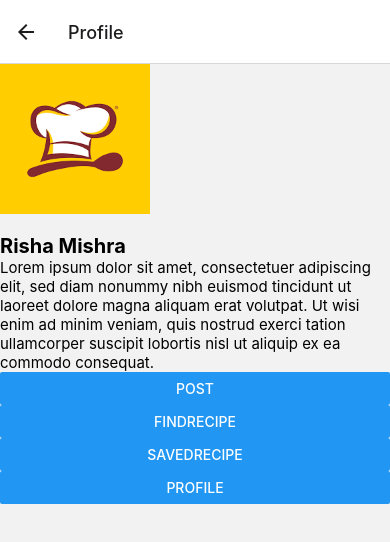
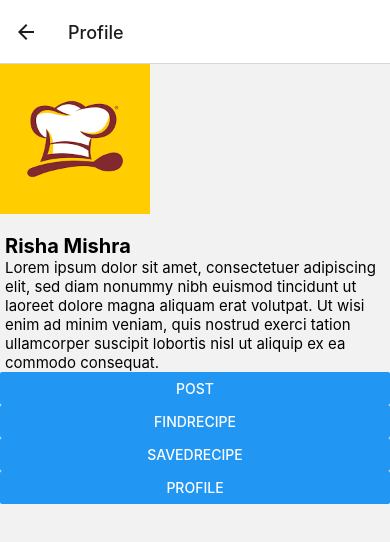
Before and after one commit to risha2378/yum-share, a React Native app: screen /Profile in a window 390 px wide. Shown: the top 542 px of the page. Built offline with nearby package versions, Linux system fonts and the light colour scheme.

Commit message:
started nav, put margins and number of lines

```diff
--- a/components/Profile.jsx
+++ b/components/Profile.jsx
@@ -26,11 +26,15 @@ const styles = StyleSheet.create({
     },
     text: {
         fontSize: 20,
-        fontWeight: 'bold'
+        fontWeight: 'bold',
+        marginLeft: 5,
     },
     desc: {
         fontSize: 15,
-        fontWeight: 'normal'
+        fontWeight: 'normal',
+        marginLeft: 5,
+        numberOfLines: 5
+
     }
 })
 
```
